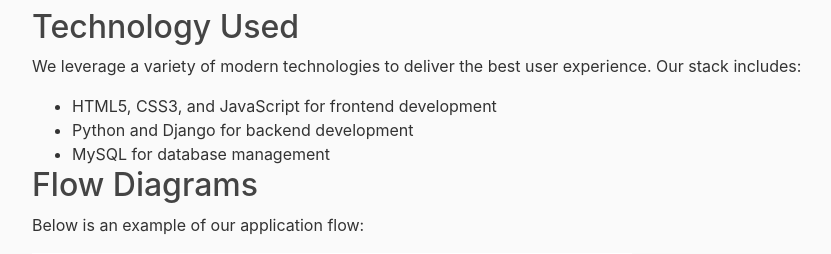
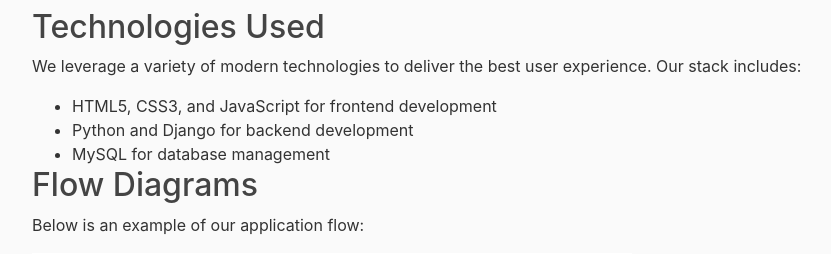
Before and after one commit to lokisova/django-ewaste-app, a Django app: template django_web_app/blog/templates/blog/about.html in a window 1280 px wide. Shown: the part 118-372 px from the top of the page, without its empty margins (68-899 px from the left). Run offline with Django 3.2, Linux system fonts and the light colour scheme; the template is opened without the code that fills it, so the values that code supplies are empty; some libraries are stand-ins or nearby versions.

Commit message:
fix: spelling

```diff
--- a/django_web_app/blog/templates/blog/about.html
+++ b/django_web_app/blog/templates/blog/about.html
@@ -7,7 +7,7 @@
     </header>
     <div class="container">
         <section>
-            <h2>Technology Used</h2>
+            <h2>Technologies Used</h2>
             <h2></h2>
             <p>We leverage a variety of modern technologies to deliver the best user experience. Our stack includes:</p>
             <ul>
```
